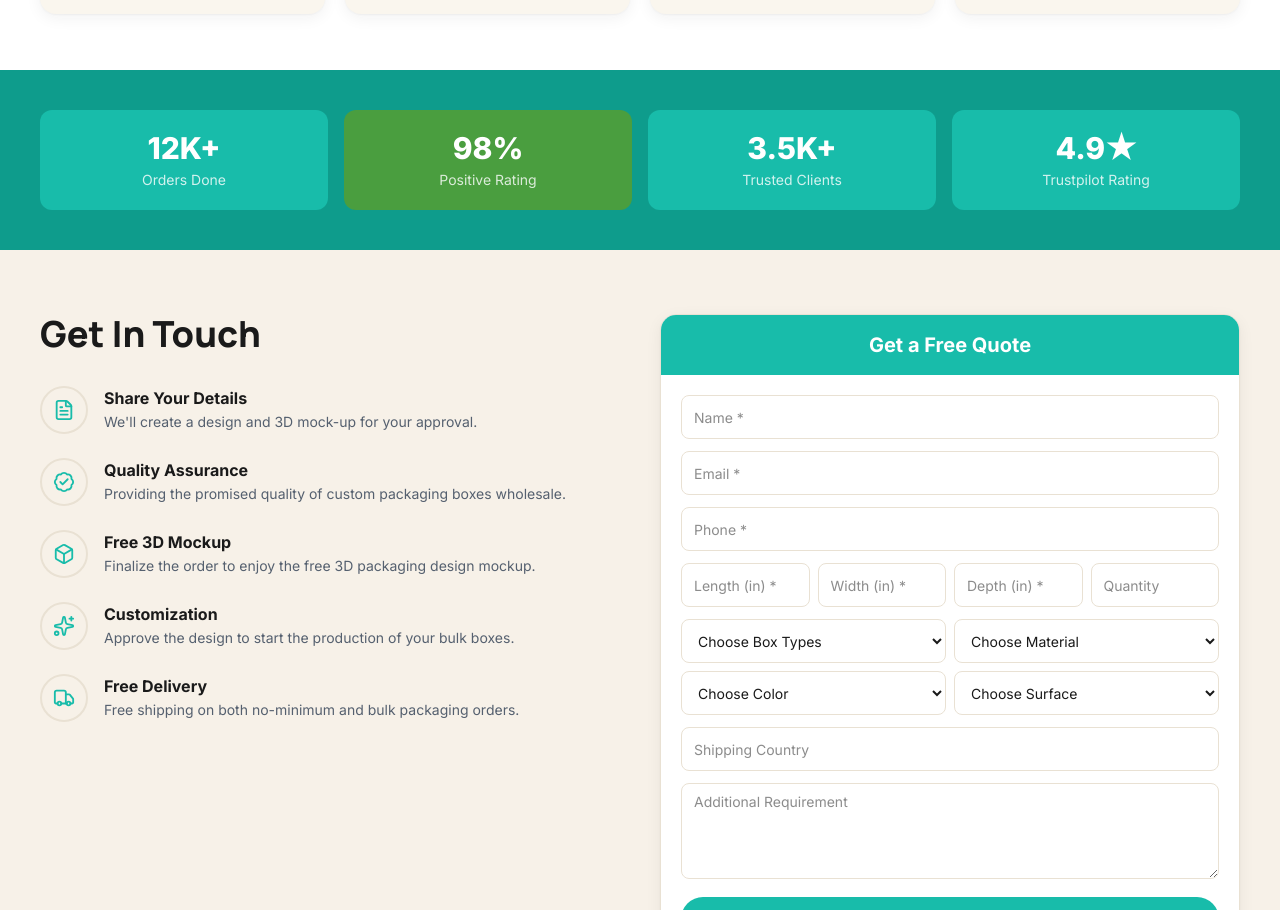
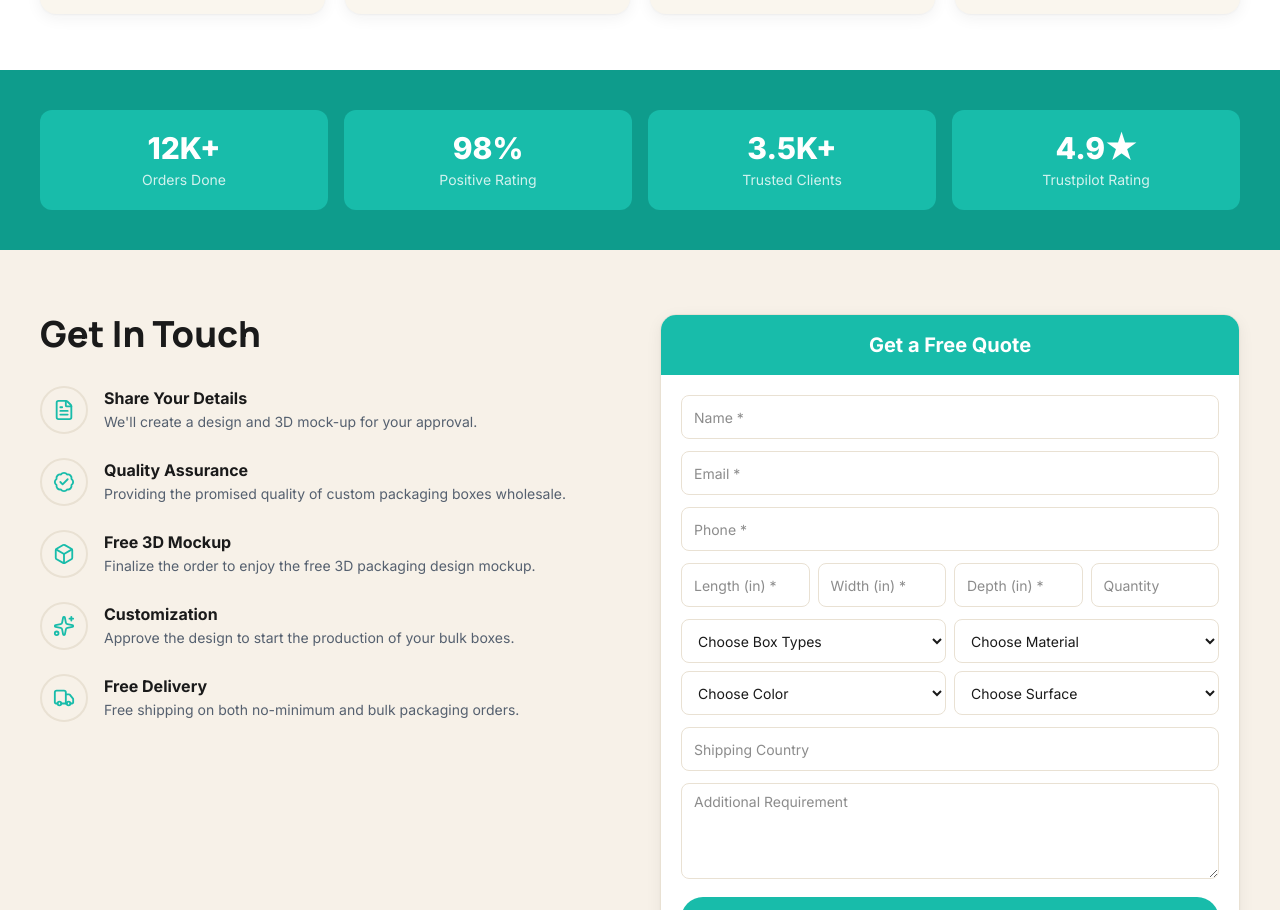
Before and after one commit to vvtechsol1/fancyboxmaker.com, a Next.js app: page / in a window 1280 px wide. Shown: the part 3273-4183 px from the top of the page. Built offline with nearby package versions, Linux system fonts and the light colour scheme.

Commit message:
UI: unify stats bar cards to brand teal (98% card was green)

```diff
--- a/src/components/home/StatsBar.tsx
+++ b/src/components/home/StatsBar.tsx
@@ -4,7 +4,7 @@
  */
 const STATS: { value: string; label: string; bg: string }[] = [
   { value: "12K+", label: "Orders Done", bg: "bg-brand" },
-  { value: "98%", label: "Positive Rating", bg: "bg-green" },
+  { value: "98%", label: "Positive Rating", bg: "bg-brand" },
   { value: "3.5K+", label: "Trusted Clients", bg: "bg-brand" },
   { value: "4.9★", label: "Trustpilot Rating", bg: "bg-brand" },
 ];
```
